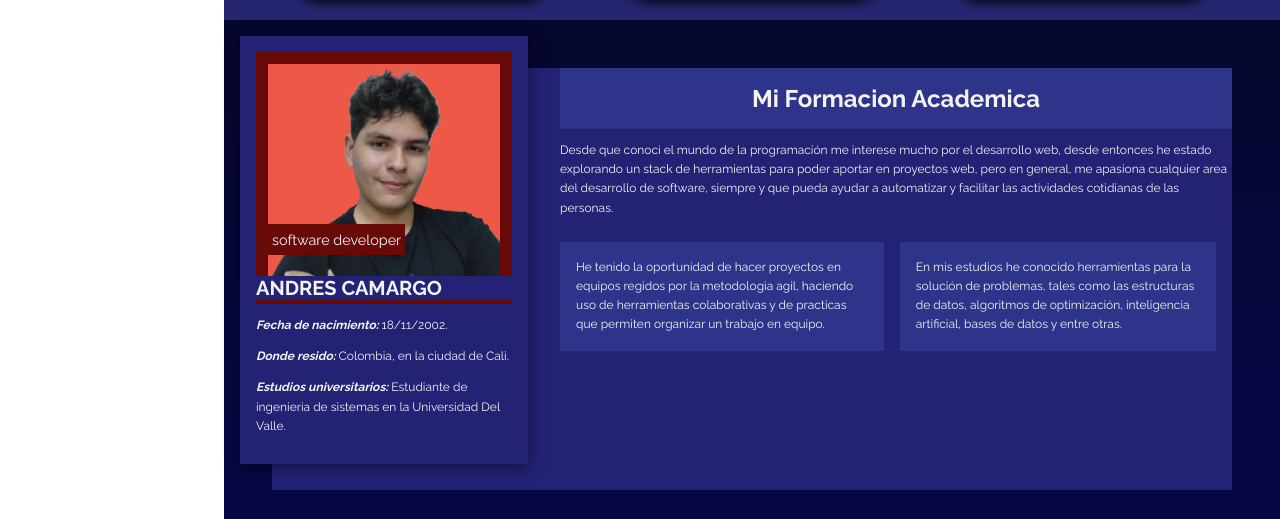
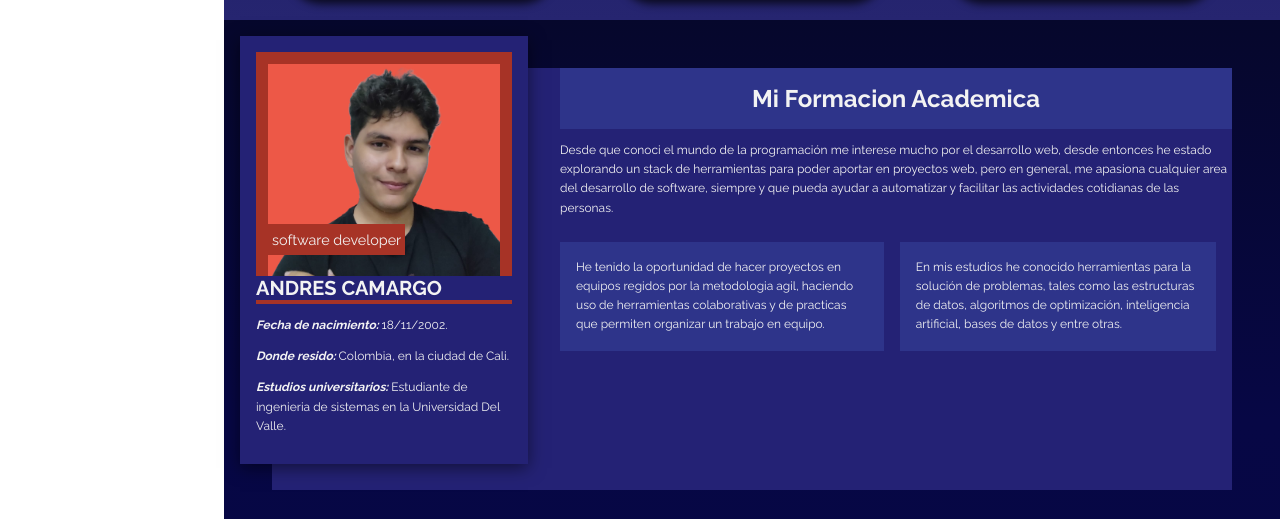
Before and after one commit to AndresDavidArcos/Portfolio, a plain HTML site: page index.html in a window 1280 px wide. Shown: the part 1580-2099 px from the top of the page. Drawn offline with Linux system fonts and the light colour scheme.

Commit message:
minor style changes

```diff
--- a/styles.css
+++ b/styles.css
@@ -471,12 +471,12 @@ p {
   padding: 0.25rem;
   bottom: 0.4rem;
   position: absolute;
-  background-color: var(--first-color-intense-2);
+  background-color: var(--first-color-intense-1);
   font-size: 0.90rem;
 }
 
 .aboutMeImg {
-  border: 0.75rem solid var(--first-color-intense-2);
+  border: 0.75rem solid var(--first-color-intense-1);
   border-bottom: none;
   position: relative;
   overflow-y: hidden;
@@ -497,7 +497,7 @@ p {
 }
 
 .aboutMeText h3 {
-  border-bottom: 0.25rem solid var(--first-color-intense-2);
+  border-bottom: 0.25rem solid var(--first-color-intense-1);
 }
 
 .aboutMeText p{
@@ -551,7 +551,6 @@ p {
 .aboutTechContainer > div{
   display: flex;
   flex-wrap: wrap;
-  /* border: 0.2rem solid var(--first-color-intense-1); */
   border-radius: 0.5rem;
   max-height: 5rem;
   margin-right: 1rem;
```
